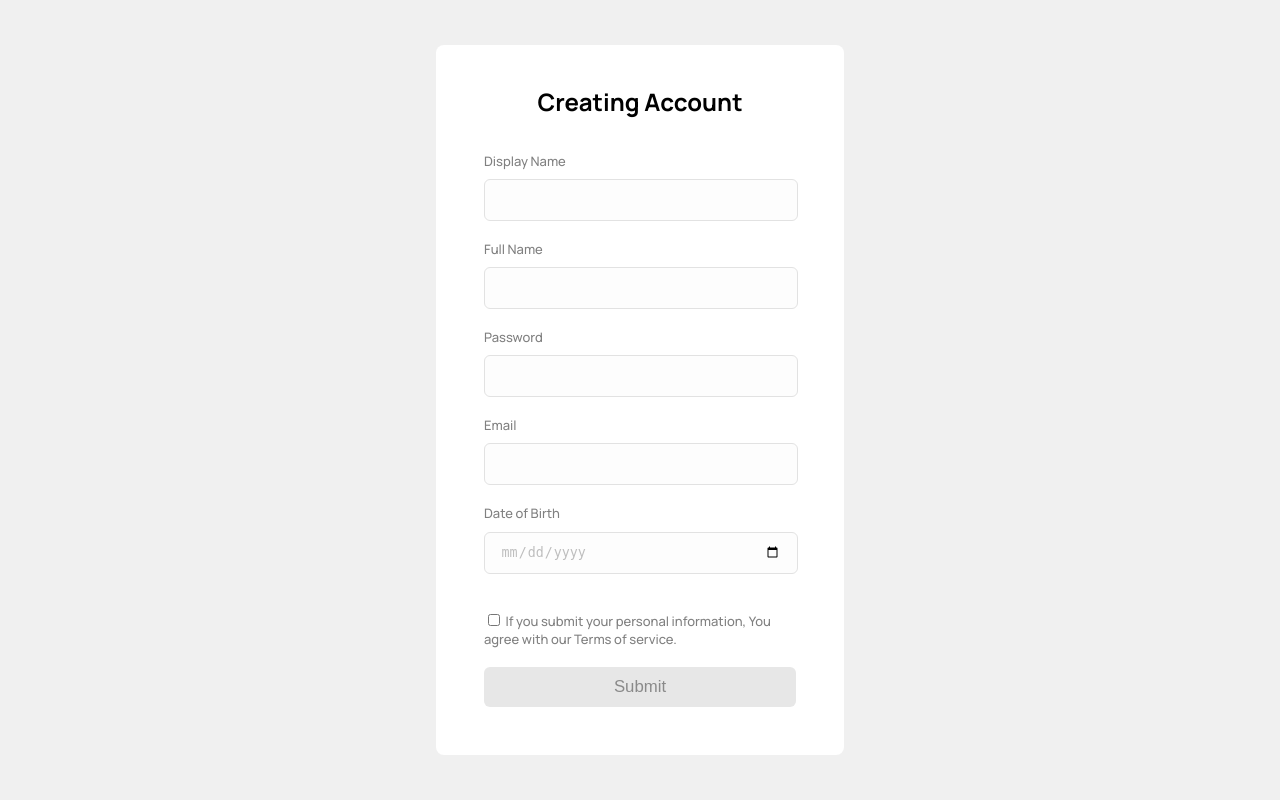
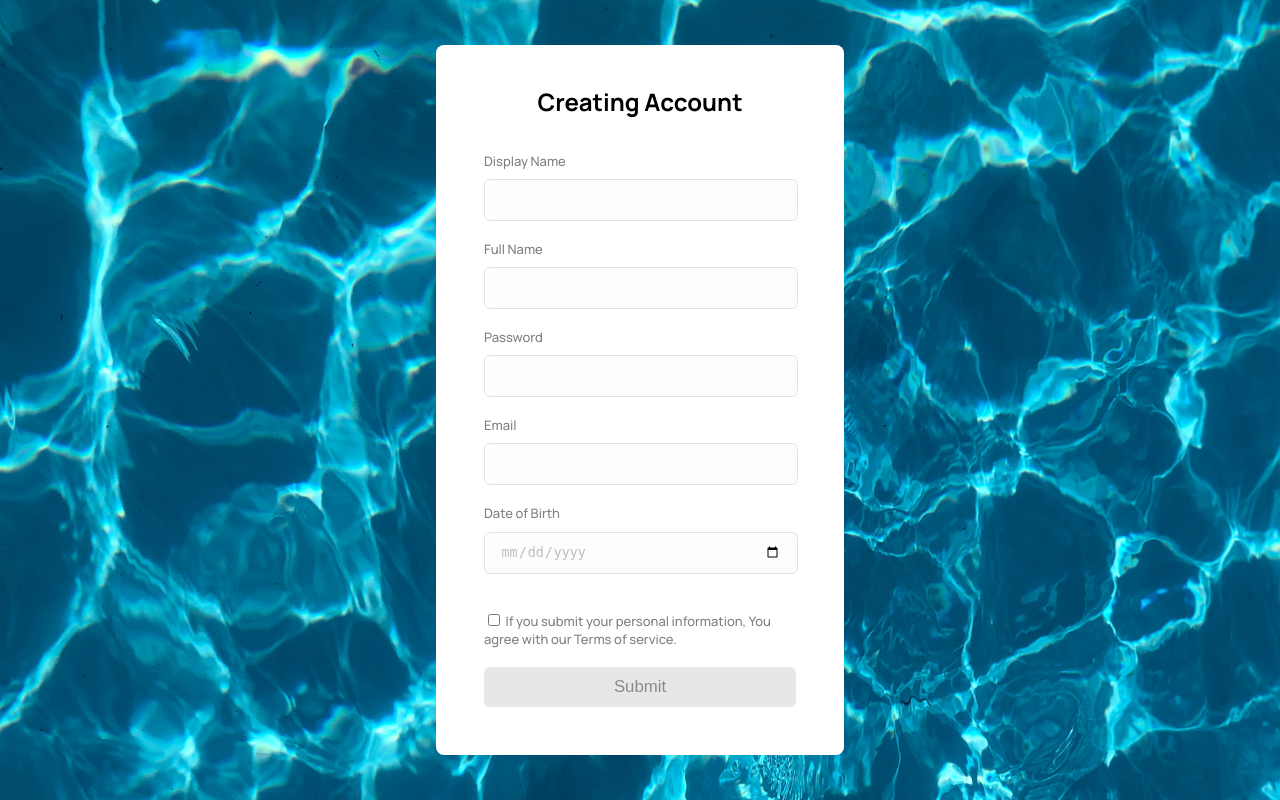
Before and after one commit to Jojorabbit21/Flask-Signup-MVC, a Flask app: page /register in a window 1280 px wide. Run offline with Flask 2, Linux system fonts and the light colour scheme; some libraries are stand-ins or nearby versions.

Commit message:
Major #0204-2
Finished

```diff
--- a/static/css/style.css
+++ b/static/css/style.css
@@ -27,6 +27,9 @@ body {
   flex-direction: column;
   justify-content: center;
   align-items: center;
+  background-image: url("/static/image/background.png");
+  background-size: cover;
+  position: absolute;
 }
 
 .container {
--- a/templates/index.html
+++ b/templates/index.html
@@ -64,7 +64,6 @@
     </div>
   </div>
 
-
   <script src="{{ url_for('static', filename='js/script.js') }}"></script>
 
 
```
Also changed, not shown: db.sqlite, static/image/background.png (added).
